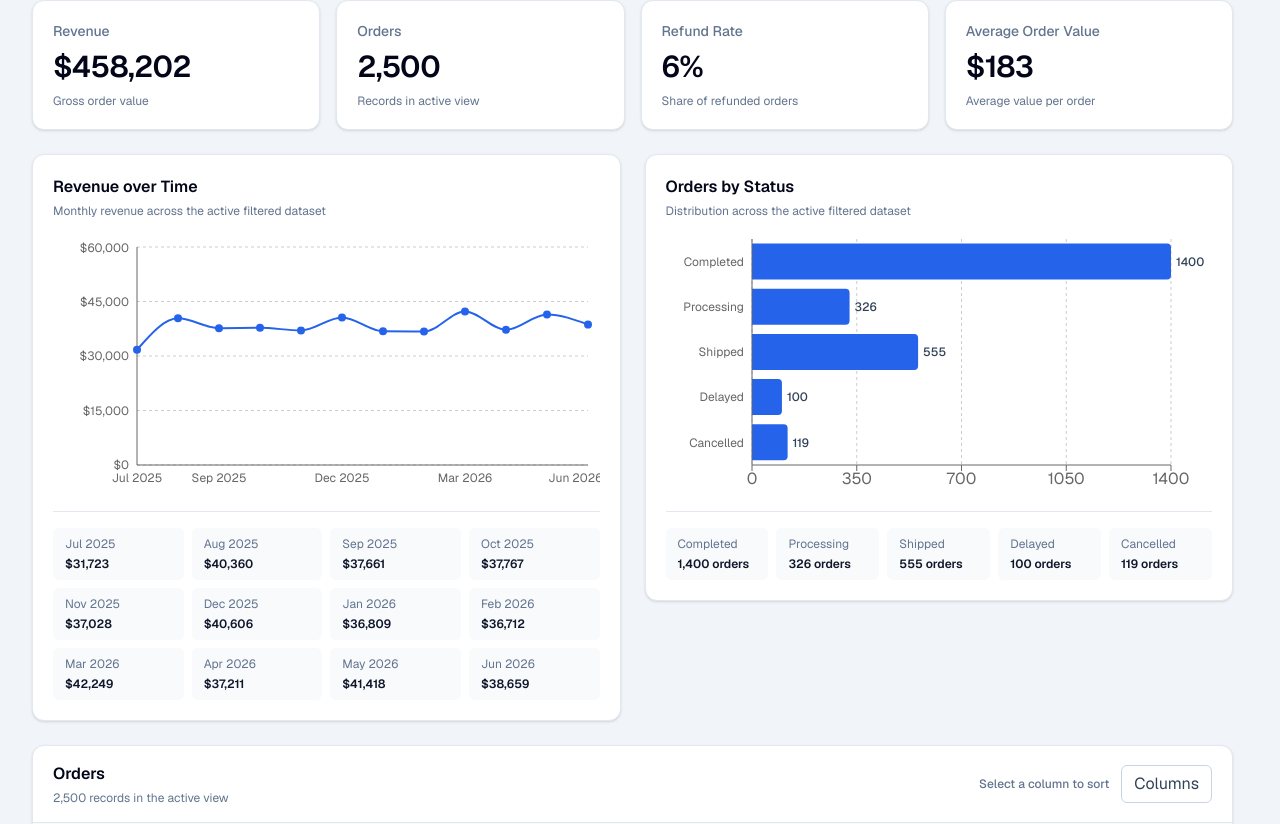
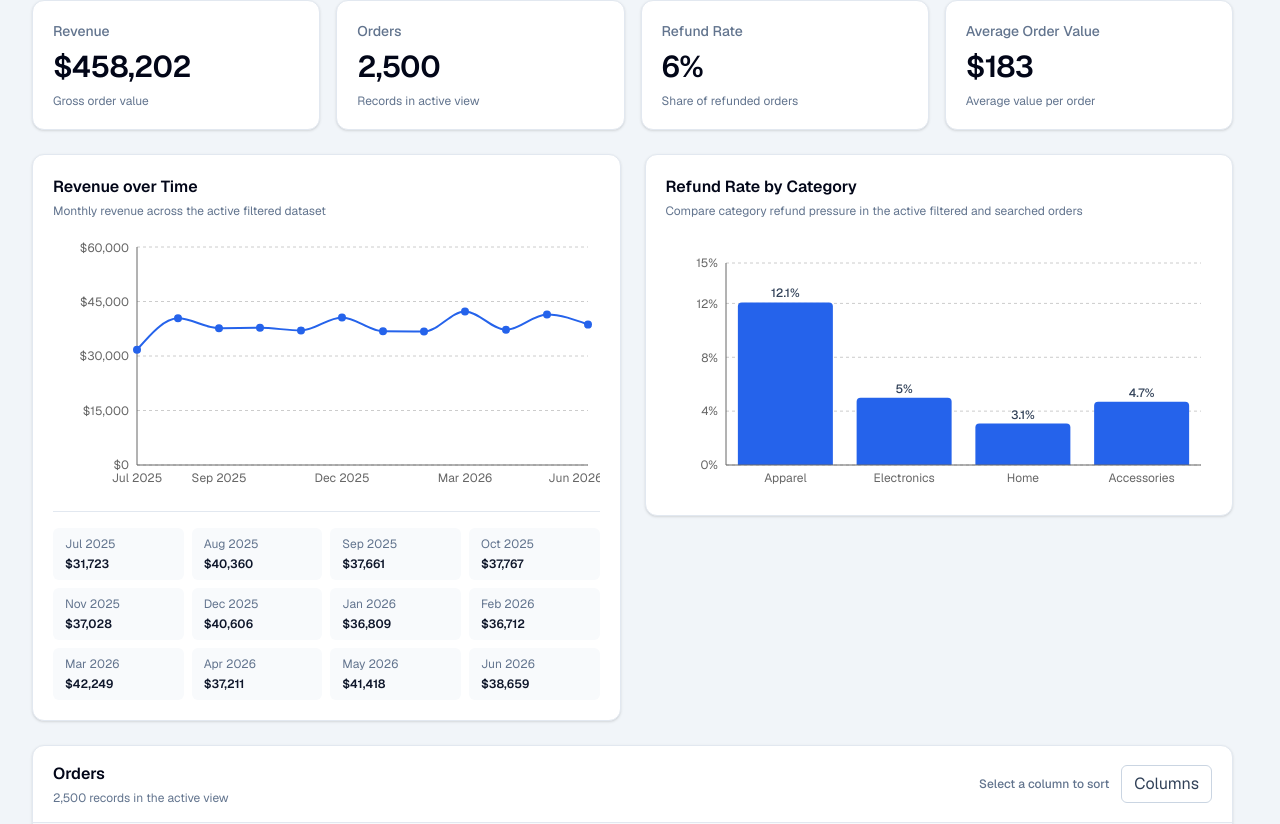
Before and after one commit to dlahoda/operations-analytics-workbench, a Next.js app: page /workbench in a window 1280 px wide. Shown: the part 436-1260 px from the top of the page. Built offline with nearby package versions, Linux system fonts and the light colour scheme.

Commit message:
feat: chart refund rate by category

```diff
--- a/src/domain/orders-by-status.ts
+++ /dev/null
@@ -1,23 +0,0 @@
-import { ORDER_STATUSES, type Order, type OrderStatus } from "./orders";
-
-export type OrdersByStatusDatum = {
-  status: OrderStatus;
-  orders: number;
-};
-
-export function calculateOrdersByStatus(
-  orders: readonly Order[],
-): OrdersByStatusDatum[] {
-  const counts = new Map<OrderStatus, number>(
-    ORDER_STATUSES.map((status) => [status, 0]),
-  );
-
-  for (const order of orders) {
-    counts.set(order.status, (counts.get(order.status) ?? 0) + 1);
-  }
-
-  return ORDER_STATUSES.map((status) => ({
-    status,
-    orders: counts.get(status) ?? 0,
-  }));
-}
--- /dev/null
+++ b/src/domain/refund-rate-by-category.ts
@@ -0,0 +1,45 @@
+import { CATEGORIES, type Category, type Order } from "./orders";
+
+export type RefundRateByCategoryDatum = {
+  category: Category;
+  totalOrders: number;
+  refundedOrders: number;
+  refundRate: number;
+};
+
+export function calculateRefundRateByCategory(
+  orders: readonly Order[],
+): RefundRateByCategoryDatum[] {
+  const totals = new Map<Category, { totalOrders: number; refundedOrders: number }>(
+    CATEGORIES.map((category) => [
+      category,
+      { totalOrders: 0, refundedOrders: 0 },
+    ]),
+  );
+
+  for (const order of orders) {
+    const categoryTotals = totals.get(order.category);
+
+    if (categoryTotals) {
+      categoryTotals.totalOrders += 1;
+      categoryTotals.refundedOrders +=
+        order.refundStatus === "Refunded" ? 1 : 0;
+    }
+  }
+
+  return CATEGORIES.map((category) => {
+    const categoryTotals = totals.get(category) ?? {
+      totalOrders: 0,
+      refundedOrders: 0,
+    };
+
+    return {
+      category,
+      ...categoryTotals,
+      refundRate:
+        categoryTotals.totalOrders === 0
+          ? 0
+          : categoryTotals.refundedOrders / categoryTotals.totalOrders,
+    };
+  });
+}
--- a/src/features/charts/orders-by-status-chart.tsx
+++ /dev/null
@@ -1,92 +0,0 @@
-"use client";
-
-import {
-  Bar,
-  BarChart,
-  CartesianGrid,
-  LabelList,
-  ResponsiveContainer,
-  XAxis,
-  YAxis,
-} from "recharts";
-
-import type { OrdersByStatusDatum } from "@/domain/orders-by-status";
-import { formatNumber } from "@/lib/formatters";
-
-type OrdersByStatusChartProps = {
-  data: OrdersByStatusDatum[];
-  hasOrders: boolean;
-};
-
-export function OrdersByStatusChart({
-  data,
-  hasOrders,
-}: OrdersByStatusChartProps) {
-  return (
-    <section className="rounded-xl border border-slate-200 bg-white p-5 shadow-sm">
-      <div>
-        <h2 className="font-semibold text-slate-950">Orders by Status</h2>
-        <p className="mt-1 text-xs text-slate-500">
-          Distribution across the active filtered dataset
-        </p>
-      </div>
-
-      {hasOrders ? (
-        <>
-          <div
-            className="mt-5 h-64 w-full"
-            role="img"
-            aria-label="Bar chart of order counts by fulfillment status"
-          >
-            <ResponsiveContainer width="100%" height="100%">
-              <BarChart
-                data={data}
-                layout="vertical"
-                margin={{ top: 0, right: 42, bottom: 0, left: 4 }}
-              >
-                <CartesianGrid strokeDasharray="3 3" horizontal={false} />
-                <XAxis type="number" allowDecimals={false} />
-                <YAxis
-                  type="category"
-                  dataKey="status"
-                  width={82}
-                  tick={{ fontSize: 12 }}
-                  tickLine={false}
-                />
-                <Bar dataKey="orders" fill="#2563eb" radius={[0, 4, 4, 0]}>
-                  <LabelList
-                    dataKey="orders"
-                    position="right"
-                    className="fill-slate-700 text-xs font-medium"
-                  />
-                </Bar>
-              </BarChart>
-            </ResponsiveContainer>
-          </div>
-
-          <dl className="mt-4 grid grid-cols-2 gap-2 border-t border-slate-200 pt-4 text-xs sm:grid-cols-5">
-            {data.map((datum) => (
-              <div key={datum.status} className="rounded-md bg-slate-50 px-3 py-2">
-                <dt className="text-slate-500">{datum.status}</dt>
-                <dd className="mt-1 font-semibold text-slate-900">
-                  {formatNumber(datum.orders)} orders
-                </dd>
-              </div>
-            ))}
-          </dl>
-        </>
-      ) : (
-        <div className="mt-5 flex min-h-64 items-center justify-center rounded-lg border border-dashed border-slate-300 bg-slate-50 px-5 text-center">
-          <div>
-            <p className="font-medium text-slate-700">
-              No status data for the active filters
-            </p>
-            <p className="mt-1 text-sm text-slate-500">
-              Reset the filters above to restore the full distribution.
-            </p>
-          </div>
-        </div>
-      )}
-    </section>
-  );
-}
--- /dev/null
+++ b/src/features/charts/refund-rate-by-category-chart.tsx
@@ -0,0 +1,156 @@
+"use client";
+
+import {
+  Bar,
+  BarChart,
+  CartesianGrid,
+  LabelList,
+  ResponsiveContainer,
+  Tooltip,
+  type TooltipContentProps,
+  XAxis,
+  YAxis,
+} from "recharts";
+
+import type { RefundRateByCategoryDatum } from "@/domain/refund-rate-by-category";
+import { formatNumber, formatPercentage } from "@/lib/formatters";
+
+type RefundRateByCategoryChartProps = {
+  data: RefundRateByCategoryDatum[];
+  hasOrders: boolean;
+};
+
+function RefundRateTooltip({
+  active,
+  payload,
+}: TooltipContentProps) {
+  const datum = payload[0]?.payload as
+    | RefundRateByCategoryDatum
+    | undefined;
+
+  if (!active || !datum) {
+    return null;
+  }
+
+  return (
+    <div className="rounded-lg border border-slate-200 bg-white p-3 text-xs shadow-lg">
+      <p className="font-semibold text-slate-950">{datum.category}</p>
+      <dl className="mt-2 grid grid-cols-[auto_auto] gap-x-4 gap-y-1">
+        <dt className="text-slate-500">Refund rate</dt>
+        <dd className="text-right font-medium text-slate-900">
+          {formatPercentage(datum.refundRate)}
+        </dd>
+        <dt className="text-slate-500">Refunded orders</dt>
+        <dd className="text-right font-medium text-slate-900">
+          {formatNumber(datum.refundedOrders)}
+        </dd>
+        <dt className="text-slate-500">Total orders</dt>
+        <dd className="text-right font-medium text-slate-900">
+          {formatNumber(datum.totalOrders)}
+        </dd>
+      </dl>
+    </div>
+  );
+}
+
+export function RefundRateByCategoryChart({
+  data,
+  hasOrders,
+}: RefundRateByCategoryChartProps) {
+  const maximumRefundRate = Math.max(...data.map(({ refundRate }) => refundRate));
+  const yAxisMaximum = Math.max(
+    0.15,
+    Math.ceil(maximumRefundRate / 0.05) * 0.05,
+  );
+
+  return (
+    <section
+      aria-labelledby="refund-rate-by-category-title"
+      aria-describedby="refund-rate-by-category-description"
+      className="rounded-xl border border-slate-200 bg-white p-5 shadow-sm"
+    >
+      <div>
+        <h2
+          id="refund-rate-by-category-title"
+          className="font-semibold text-slate-950"
+        >
+          Refund Rate by Category
+        </h2>
+        <p
+          id="refund-rate-by-category-description"
+          className="mt-1 text-xs text-slate-500"
+        >
+          Compare category refund pressure in the active filtered and searched
+          orders
+        </p>
+      </div>
+
+      {hasOrders ? (
+        <>
+          <div
+            className="mt-5 h-64 w-full"
+            role="img"
+            aria-label="Vertical bar chart comparing refund rates across all product categories"
+          >
+            <ResponsiveContainer width="100%" height="100%">
+              <BarChart
+                data={data}
+                margin={{ top: 24, right: 12, bottom: 0, left: 8 }}
+              >
+                <CartesianGrid strokeDasharray="3 3" vertical={false} />
+                <XAxis
+                  dataKey="category"
+                  tick={{ fontSize: 12 }}
+                  tickLine={false}
+                />
+                <YAxis
+                  domain={[0, yAxisMaximum]}
+                  tickFormatter={formatPercentage}
+                  tick={{ fontSize: 12 }}
+                  tickLine={false}
+                  width={52}
+                />
+                <Tooltip content={RefundRateTooltip} />
+                <Bar
+                  dataKey="refundRate"
+                  fill="#2563eb"
+                  radius={[4, 4, 0, 0]}
+                  isAnimationActive={false}
+                >
+                  <LabelList
+                    dataKey="refundRate"
+                    position="top"
+                    formatter={(value) =>
+                      formatPercentage(Number(value ?? 0))
+                    }
+                    className="fill-slate-700 text-xs font-medium"
+                  />
+                </Bar>
+              </BarChart>
+            </ResponsiveContainer>
+          </div>
+          <ul className="sr-only">
+            {data.map((datum) => (
+              <li key={datum.category}>
+                {datum.category}: {formatPercentage(datum.refundRate)} refund
+                rate, {formatNumber(datum.refundedOrders)} refunded of{" "}
+                {formatNumber(datum.totalOrders)} total orders.
+              </li>
+            ))}
+          </ul>
+        </>
+      ) : (
+        <div className="mt-5 flex min-h-64 items-center justify-center rounded-lg border border-dashed border-slate-300 bg-slate-50 px-5 text-center">
+          <div>
+            <p className="font-medium text-slate-700">
+              No category refund data for the active filters and search
+            </p>
+            <p className="mt-1 text-sm text-slate-500">
+              Adjust or reset the filters and search to restore the comparison.
+            </p>
+          </div>
+        </div>
+      )}
+    </section>
+  );
+}
--- a/src/features/workbench/workbench-client.tsx
+++ b/src/features/workbench/workbench-client.tsx
@@ -9,7 +9,7 @@ import {
 } from "@/domain/filters";
 import { calculateMetrics } from "@/domain/metrics";
 import type { Order } from "@/domain/orders";
-import { calculateOrdersByStatus } from "@/domain/orders-by-status";
+import { calculateRefundRateByCategory } from "@/domain/refund-rate-by-category";
 import { calculateRevenueByMonth } from "@/domain/revenue-by-month";
 import {
   calculateScenarioProjection,
@@ -18,7 +18,7 @@ import {
   createScenarioState,
   type ScenarioType,
 } from "@/domain/scenarios";
-import { OrdersByStatusChart } from "@/features/charts/orders-by-status-chart";
+import { RefundRateByCategoryChart } from "@/features/charts/refund-rate-by-category-chart";
 import { RevenueOverTimeChart } from "@/features/charts/revenue-over-time-chart";
 import { MetricCards } from "@/features/metrics/metric-cards";
 import { OrderDetailDrawer } from "@/features/order-details/order-detail-drawer";
@@ -75,8 +75,8 @@ export function WorkbenchClient({ initialOrders }: WorkbenchClientProps) {
     () => calculateScenarioProjection(metrics, scenario),
     [metrics, scenario],
   );
-  const ordersByStatus = useMemo(
-    () => calculateOrdersByStatus(activeOrders),
+  const refundRateByCategory = useMemo(
+    () => calculateRefundRateByCategory(activeOrders),
     [activeOrders],
   );
   const revenueByMonth = useMemo(
@@ -185,8 +185,8 @@ export function WorkbenchClient({ initialOrders }: WorkbenchClientProps) {
           <MetricCards metrics={metrics} />
           <div className="grid items-start gap-6 xl:grid-cols-2">
             <RevenueOverTimeChart data={revenueByMonth} />
-            <OrdersByStatusChart
-              data={ordersByStatus}
+            <RefundRateByCategoryChart
+              data={refundRateByCategory}
               hasOrders={activeOrders.length > 0}
             />
           </div>
```
Also changed, not shown: 1 other file (tests, documents, lock files or other folders).
